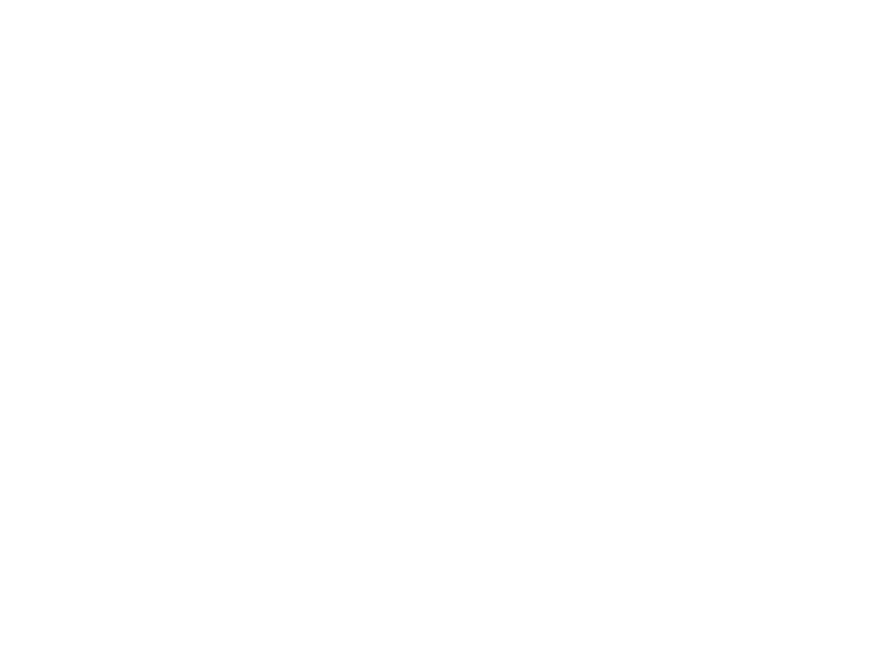
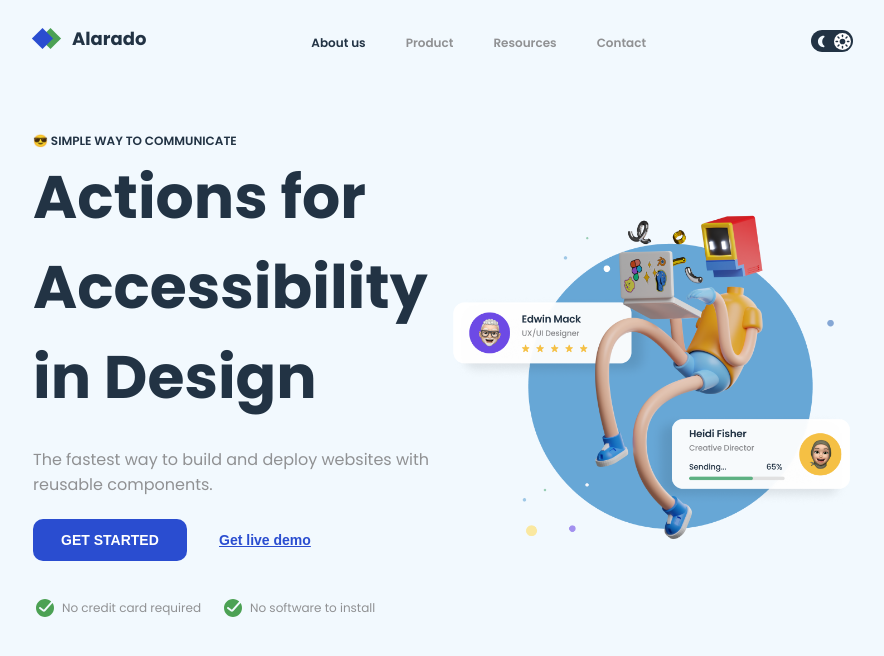
Before and after one commit to alemobn/alarado-homepage, a plain HTML site: page index.html in a window 1280 px wide. Shown: the whole page, without its empty margins (197-1081 px from the left). Drawn offline with Linux system fonts and the light colour scheme.

Commit message:
feat: add light and dark theme homepage and script

```diff
--- a/css/styles.css
+++ b/css/styles.css
@@ -7,11 +7,205 @@
 }
 
 :root {
+    --container: 0px 230px;
     --blue-color: #2A4DD0;
     --green-color: #4CA154;
+    --btn-switcher: #223344;
+
     --white-color: #FFFFFF;
     --light-grey-color: #909193;
-    --dark-grey-color: #223344;
-    --light-theme-background-color: #F2F9FE;
-    --dark-theme-background-color: #111729;
+    --main-font-color: #223344;
+    --theme-background-color: #F2F9FE;
+
+    --sun-img: url('../assets/Sun_fill.svg');
+    --moon-img: url('../assets/Moon_fill_light.svg');
+
+    --about-img: url('../assets/hero-image-simple-homepage.png');
 }
+
+.dark-mode:root {
+    --white-color: #FFFFFF;
+    --light-grey-color: #909193;
+    --main-font-color: #F2F9FE;
+    --theme-background-color: #111729;
+
+    --sun-img: url('../assets/Sun_fill_light.svg');
+    --moon-img: url('../assets/Moon_fill.svg');
+}
+
+html {
+    font-family: 'Poppins', sans-serif;
+}
+
+body {
+    margin: var(--container);
+    background-color: var(--theme-background-color);
+}
+
+.active {
+    background-color: var(--white-color);
+    transition: .3s ease;
+}
+
+/* navbar */
+.navbar {
+    display: flex;
+    justify-content: space-between;
+    align-items: end;
+    padding: 25px 0px;
+}
+
+.navbar .logo {
+    margin-left: 10px;
+    display: flex;
+    align-items: center;
+    position: relative;
+    gap: 14px;
+}
+
+.navbar .logo:hover {
+    cursor: pointer;
+}
+
+.navbar .logo .blue {
+    height: 15px;
+    width: 15px;
+    background-color: var(--blue-color);
+    transform: rotate(45deg);
+    z-index: 2;
+    position: absolute;
+    left: -8px;
+}
+
+.navbar .logo .green {
+    height: 15px;
+    width: 15px;
+    background-color: var(--green-color);
+    transform: rotate(45deg);
+}
+
+.navbar .logo-text {
+    font-size: 18px;
+    font-weight: 700;
+    color: var(--main-font-color);
+}
+
+.navbar .menu {
+    display: flex;
+    align-items: end;
+    list-style: none;
+    gap: 40px;
+    font-size: 12px;
+    font-weight: 600;
+}
+
+.navbar .menu .menu-item .menu-item-link {
+    text-decoration: none;
+    color: var(--light-grey-color);
+}
+
+.navbar .menu .menu-item .menu-item-link .selected {
+    color: var(--main-font-color);
+}
+
+.navbar .btn-switcher {
+    display: flex;
+    justify-content: space-around;
+    align-items: center;
+    border-radius: 20px;
+    background-color: var(--btn-switcher);
+    border: none;
+    height: 22px;
+    width: 42px;
+}
+
+.navbar .btn-switcher:hover {
+    cursor: pointer;
+}
+
+.navbar .btn-switcher .moon,
+.navbar .btn-switcher .sun {
+    background-size: contain;
+    height: 17px;
+    width: 17px;
+    border-radius: 50%;
+}
+
+.navbar .btn-switcher .moon {
+    background-image: var(--moon-img);
+}
+
+.navbar .btn-switcher .sun {
+    background-image: var(--sun-img);
+}
+
+/* main content */
+.about {
+    display: flex;
+    align-items: center;
+    margin-top: 50px;
+}
+
+.about .content span {
+    text-transform: uppercase;
+    font-size: 12px;
+    font-weight: 600;
+    color: var(--main-font-color);
+}
+
+.about .content h1 {
+    font-size: 60px;
+    color: var(--main-font-color);
+    margin-bottom: 25px;
+}
+
+.about .content p {
+    font-size: 16px;
+    font-weight: 400;
+    color: var(--light-grey-color);
+    margin-bottom: 22px;
+}
+
+.about .content .btn .get-started {
+    padding: 13px 28px;
+    border-radius: 10px;
+    text-transform: uppercase;
+    background-color: var(--blue-color);
+    color: var(--white-color);
+    font-size: 14px;
+    font-weight: 600;
+    border: none;
+}
+
+.about .content .btn .get-live-demo {
+    padding: 13px 28px;
+    border-radius: 10px;
+    background-color: transparent;
+    border: none;
+    font-size: 14px;
+    font-weight: 800;
+    color: var(--blue-color);
+    text-decoration: underline;
+}
+
+.about .content .checkbox {
+    display: flex;
+    align-items: center;
+    font-size: 12px;
+    color: var(--light-grey-color);
+    font-weight: 400;
+    margin-top: 35px;
+}
+
+.about .content .checkbox label {
+    margin: 0px 20px 0px 5px;
+}
+
+.about-img {
+    display: flex;
+    justify-content: center;
+}
+
+.about-img img {
+    width: 100%;
+}
--- a/index.html
+++ b/index.html
@@ -1,13 +1,60 @@
 <!DOCTYPE html>
 <html lang="en">
+
 <head>
   <meta charset="UTF-8">
   <meta name="viewport" content="width=device-width, initial-scale=1.0">
+  <link rel="shortcut icon" href="assets/favicon.ico" type="image/x-icon">
   <link rel="stylesheet" href="css/styles.css">
-  <title>Alorado</title>
+  <title>Alarado - Home Page</title>
 </head>
+
 <body>
+
+  <nav class="navbar">
+
+    <div class="logo">
+      <div class="blue"></div>
+      <div class="green"></div>
+      <span class="logo-text">Alarado</span>
+    </div>
+    <ul class="menu">
+      <li class="menu-item"><a href="#" class="menu-item-link"><span class="selected">About us</span></a></li>
+      <li class="menu-item"><a href="#" class="menu-item-link">Product</a></li>
+      <li class="menu-item"><a href="#" class="menu-item-link">Resources</a></li>
+      <li class="menu-item"><a href="#" class="menu-item-link">Contact</a></li>
+    </ul>
+
+    <button class="btn-switcher">
+      <div class="moon"></div>
+      <div class="sun active"></div>
+    </button>
+
+  </nav>
+
+  <main class="about">
+    <section class="content">
+      <span>&#128526; Simple way to communicate</span>
+      <h1>Actions for Accessibility <br> in Design</h1>
+      <p>The fastest way to build and deploy websites with <br> reusable components.</p>
+      <div class="btn">
+        <button class="get-started">Get Started</button>
+        <button class="get-live-demo">Get live demo</button>
+      </div>
+      <div class="checkbox">
+        <img src="assets/Done_ring_round_fill.svg" alt="Done_ring_round_fill">
+        <label for="checkbox01">No credit card required</label>
+        <img src="assets/Done_ring_round_fill.svg" alt="Done_ring_round_fill">
+        <label for="checkbox02">No software to install</label>
+      </div>
+    </section>
+
+    <section class="about-img">
+      <img src="assets/hero-image-simple-homepage.png" alt="hero-image-simple-homepage">
+    </section>
+  </main>
 
   <script src="js/index.js"></script>
 </body>
+
 </html>
--- a/js/index.js
+++ b/js/index.js
@@ -0,0 +1,21 @@
+const btnSwitcher = document.querySelector('.btn-switcher');
+
+btnSwitcher.addEventListener('click', function () {
+    toggleActive();
+    toggleTheme();
+});
+
+function toggleActive() {
+    const switcherOptions = [
+        document.querySelector('.sun'),
+        document.querySelector('.moon')
+    ];
+
+    switcherOptions[0].classList.toggle('active');
+    switcherOptions[1].classList.toggle('active');
+}
+
+function toggleTheme() {
+    const html = document.querySelector('html');
+    html.classList.toggle('dark-mode');
+}
```
Also changed, not shown: assets/Sun_fill_light.svg (added).
